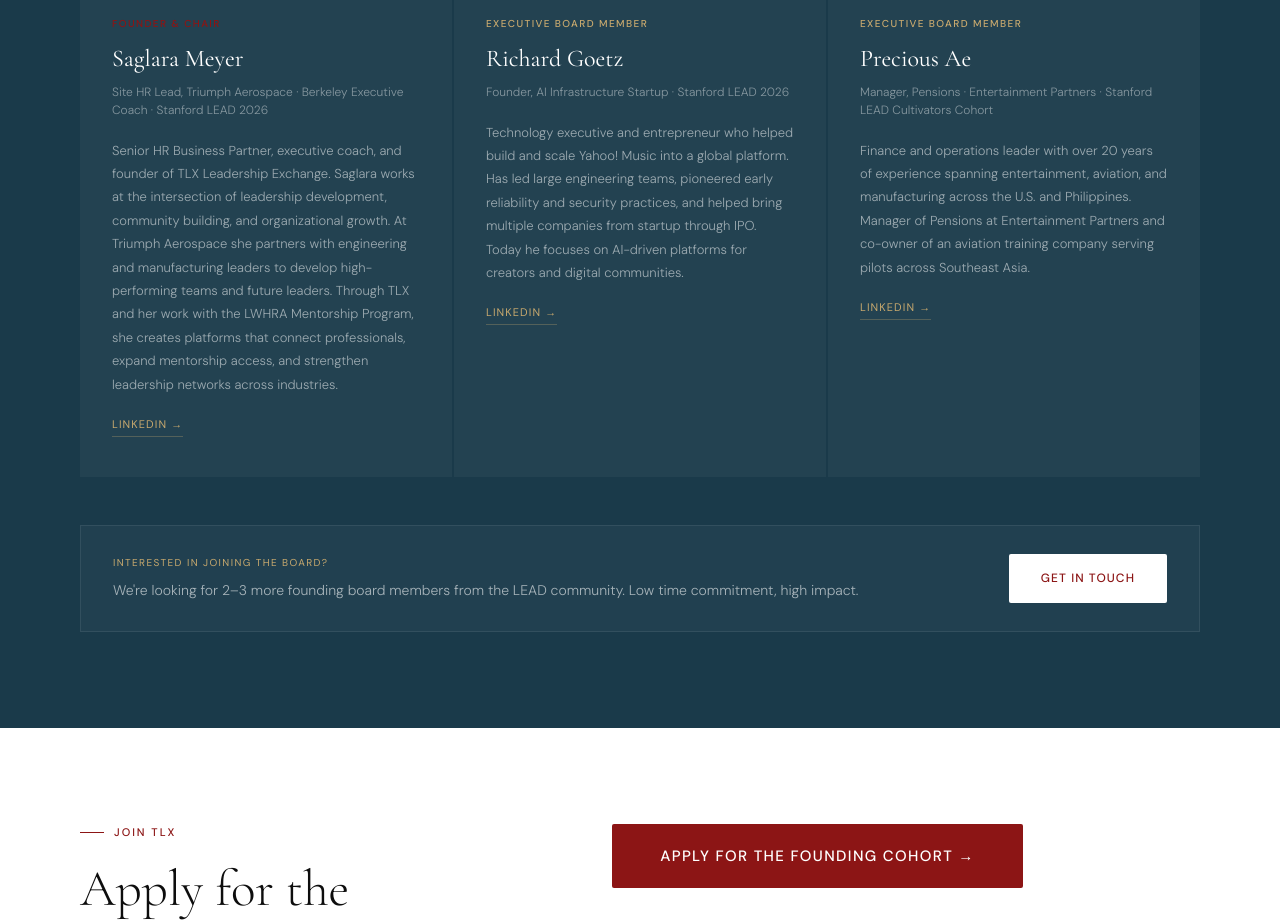
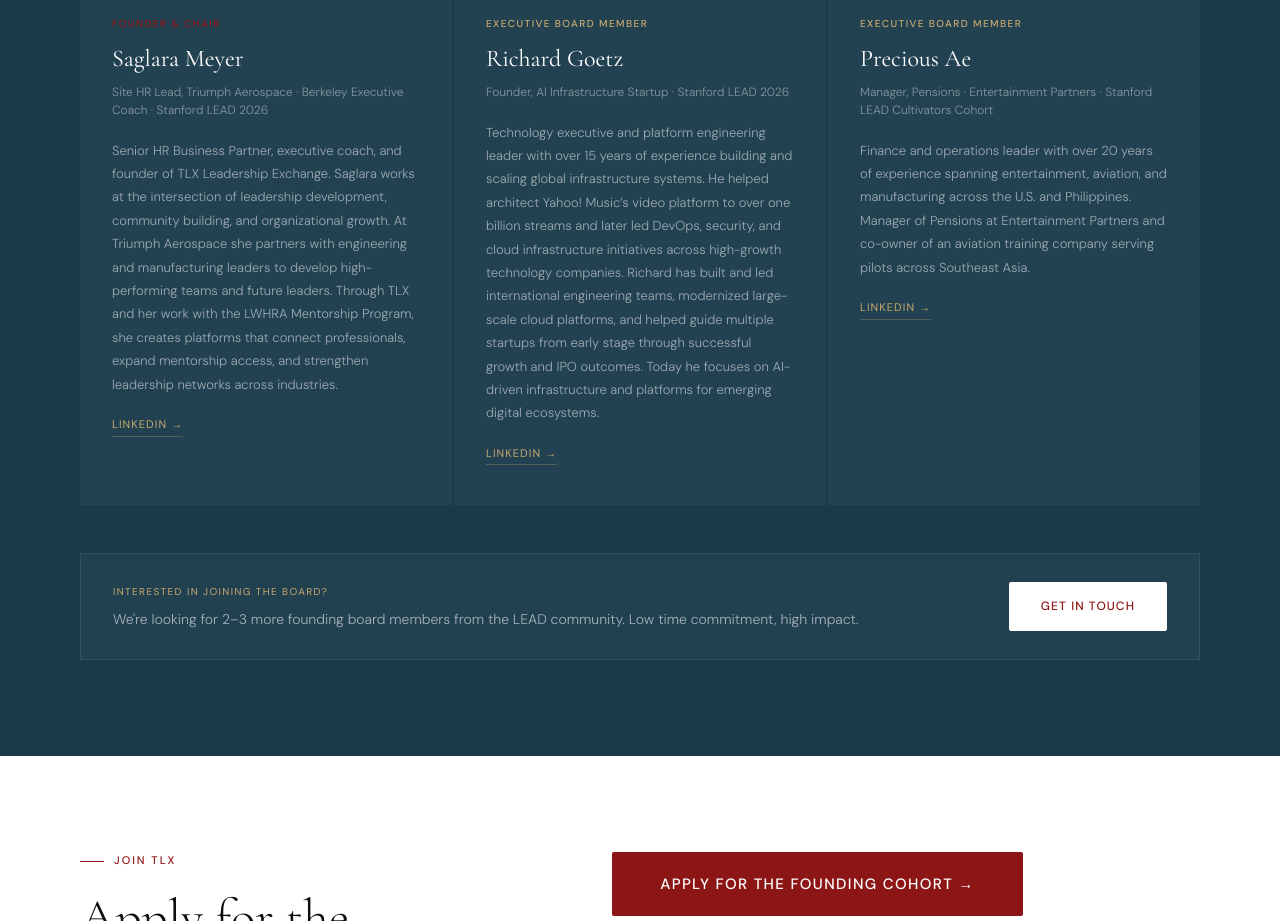
Before and after one commit to SagaLEAD/tlxlead, a plain HTML site: page index.html in a window 1280 px wide. Shown: the part 7380-8301 px from the top of the page. Drawn offline with nearby package versions, Linux system fonts and the light colour scheme.

Commit message:
Update index.html

```diff
--- a/index.html
+++ b/index.html
@@ -837,7 +837,9 @@ At Triumph Aerospace she partners with engineering and manufacturing leaders to
       <div style="font-size: 10px; letter-spacing: 0.14em; text-transform: uppercase; color: var(--gold); font-weight: 500; margin-bottom: 8px;">Executive Board Member</div>
       <div style="font-family: 'Cormorant Garamond', serif; font-size: 24px; font-weight: 400; color: white; margin-bottom: 4px;">Richard Goetz</div>
       <div style="font-size: 12px; color: rgba(255,255,255,0.45); font-weight: 300; margin-bottom: 20px; line-height: 1.5;">Founder, AI Infrastructure Startup · Stanford LEAD 2026 </div>
-      <p style="font-size: 13px; color: rgba(255,255,255,0.55); line-height: 1.8; font-weight: 300;">Technology executive and entrepreneur who helped build and scale Yahoo! Music into a global platform. Has led large engineering teams, pioneered early reliability and security practices, and helped bring multiple companies from startup through IPO. Today he focuses on AI-driven platforms for creators and digital communities.</p>
+      <p style="font-size: 13px; color: rgba(255,255,255,0.55); line-height: 1.8; font-weight: 300;">Technology executive and platform engineering leader with over 15 years of experience building and scaling global infrastructure systems. He helped architect Yahoo! Music’s video platform to over one billion streams and later led DevOps, security, and cloud infrastructure initiatives across high-growth technology companies.
+
+Richard has built and led international engineering teams, modernized large-scale cloud platforms, and helped guide multiple startups from early stage through successful growth and IPO outcomes. Today he focuses on AI-driven infrastructure and platforms for emerging digital ecosystems.</p>
       <a href="https://www.linkedin.com/in/rigoetz" target="_blank" style="display: inline-block; margin-top: 20px; font-size: 11px; letter-spacing: 0.1em; text-transform: uppercase; color: var(--gold); text-decoration: none; border-bottom: 1px solid rgba(200,169,110,0.3); padding-bottom: 2px;">LinkedIn →</a>
     </div>
     <div style="background: rgba(255,255,255,0.04); padding: 40px 32px; border-top: 2px solid var(--gold);">
```
